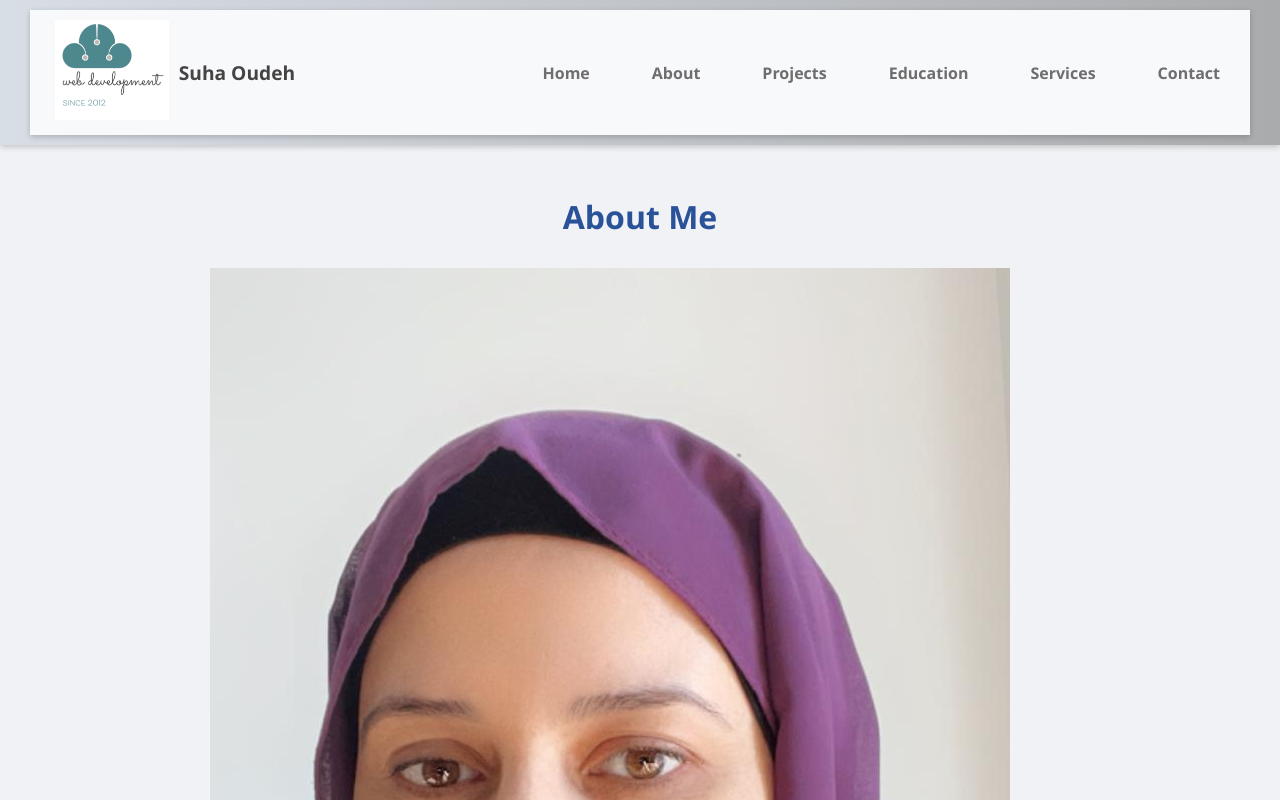
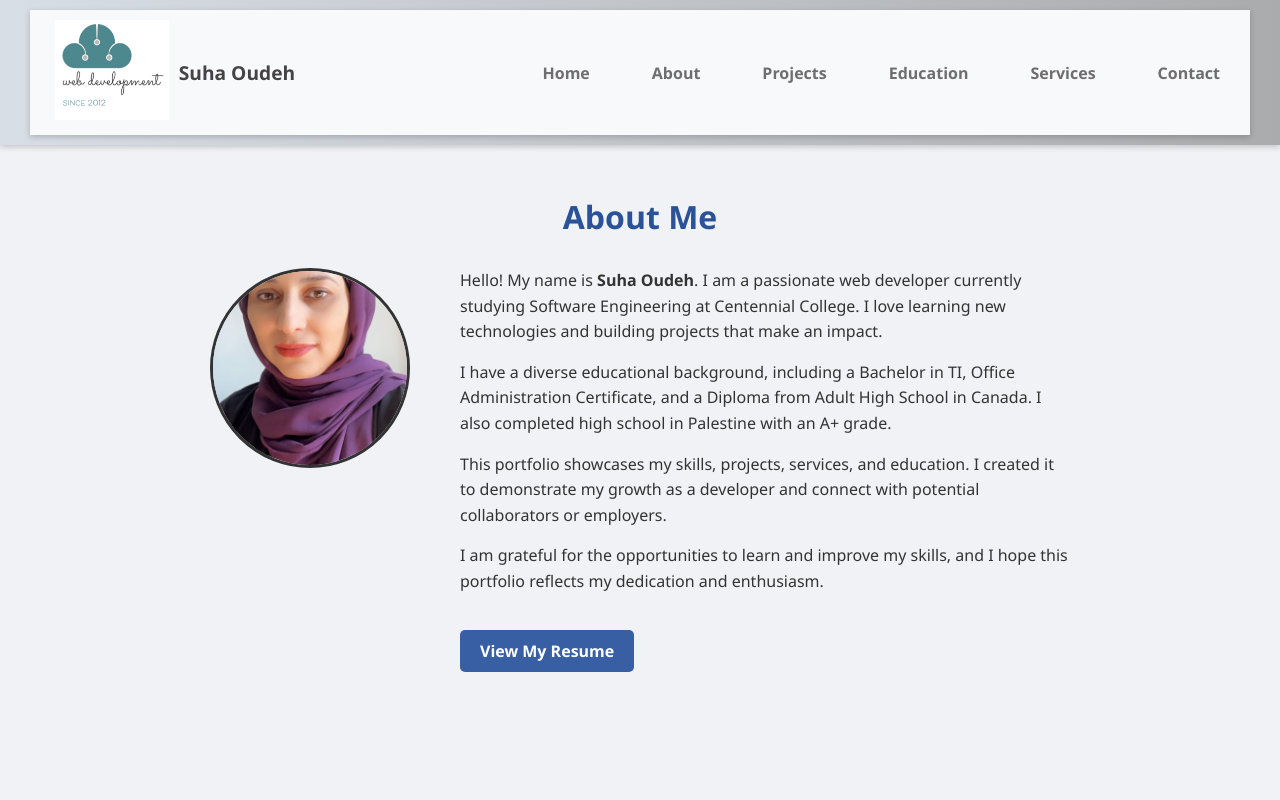
Before and after one commit to suhaoudeh/portfolio-site, a React (Vite) app: page /about in a window 1280 px wide. Shown: the top 800 px of the page. Built offline with nearby package versions, Linux system fonts and the light colour scheme.

Commit message:
add Render Text

```diff
--- a/src/index.css
+++ b/src/index.css
@@ -483,3 +483,34 @@
   color: #555;
   line-height: 1.5;
 }
+.about-content {
+  display: flex;
+  flex-direction: column; /* mobile default */
+  align-items: center;
+  gap: 20px;
+}
+
+.profile-img {
+  width: 200px;       /* adjust size */
+  height: 200px;
+  border-radius: 50%; /* circular image */
+  object-fit: cover;
+  border: 3px solid #333;
+}
+
+.about-text {
+  max-width: 700px;
+  text-align: left;
+}
+
+
+@media (min-width: 768px) {
+  .about-content {
+    flex-direction: row;
+    align-items: flex-start;
+  }
+
+  .about-text {
+    margin-left: 30px;
+  }
+}
```
